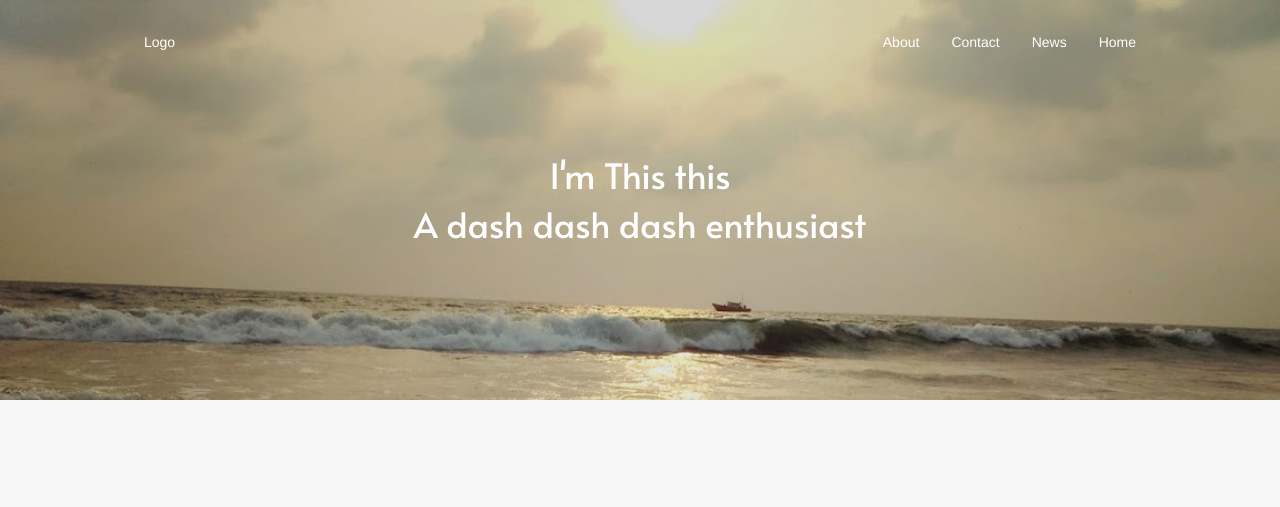
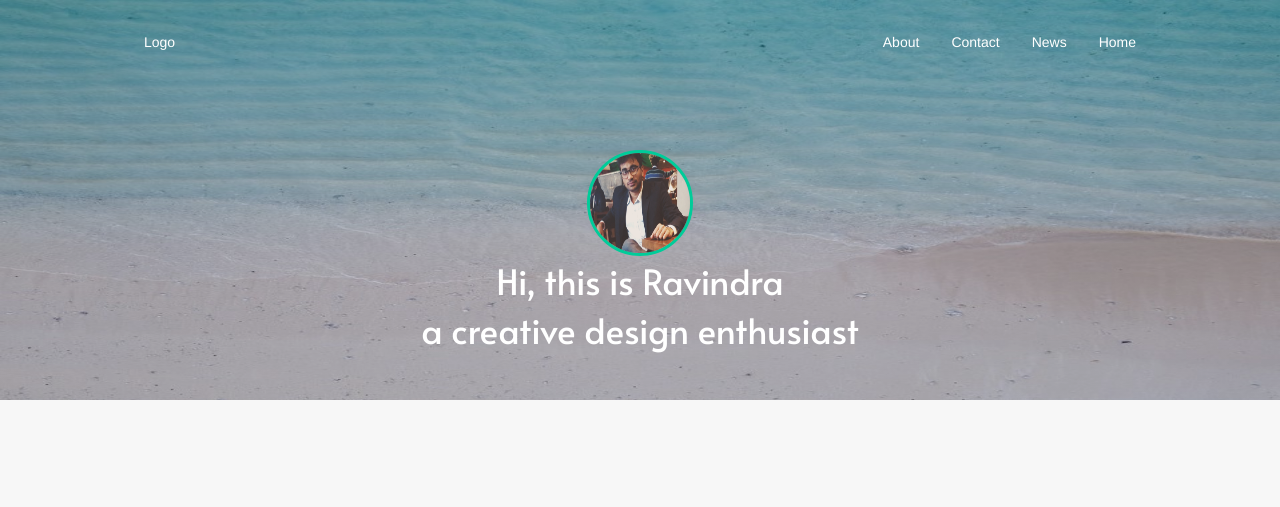
Before and after one commit to ravindrakumarr/portfolio, a PHP site: page /home.html in a window 1280 px wide. Shown: the top 507 px of the page. Run offline with PHP 8.4, Linux system fonts and the light colour scheme.

Commit message:
25-April-2021

```diff
--- a/home.html
+++ b/home.html
@@ -32,7 +32,8 @@
     <!---Top Page Part-->
     <div class="jumbo-element">
         <div class="inside-jumbo-element">
-          I'm This this<br>A dash dash dash enthusiast
+          <img src="assets/roundme.jpg" class="roundimage"><br/>
+          Hi, this is Ravindra<br>a creative design enthusiast
         </div>
     </div>
     <!---End of top page-->
@@ -171,6 +172,8 @@
     <!--End of third Element-->
 
 
+    <div class="main-heading">MY BLOG POSTS</div>
+
 
     <!--Fifth Element-->
     <div class="fifth-element">
--- a/style/home.css
+++ b/style/home.css
@@ -6,7 +6,7 @@ body{
 
 
 .jumbo-element{
-  width: 100%; height: 400px; text-align: center; background-image: url('../assets/beach.jpg'); background-size: cover;
+  width: 100%; height: 400px; text-align: center; background:linear-gradient( rgba(0, 0, 0, 0.2), rgba(0, 0, 0, 0.2) ), url('../assets/beach.jpg'); background-size: 100% 100%;
   background-repeat: no-repeat; position: absolute; top: 0; z-index: -1;
 }
 .inside-jumbo-element{width: 80%; margin-left: 10%; margin-top: 150px; font-family: 'Alata'; font-size: 35px; color: white;}
--- a/style/variable.css
+++ b/style/variable.css
@@ -12,3 +12,5 @@
 .project-image{width: 100%; height: 250px;}
 
 .main-heading{font-size: 22px; color: #4d4d4d; width: 80%; margin-left:10%; margin-top:25px; margin-bottom: 25px; }
+
+.roundimage{width: 100px; height: 100px; border-radius: 50%; border: 3px solid rgb(0, 204, 153);}
```
Also changed, not shown: assets/beach.jpg, assets/profile.jpg (deleted), assets/roundme.jpg (added).
